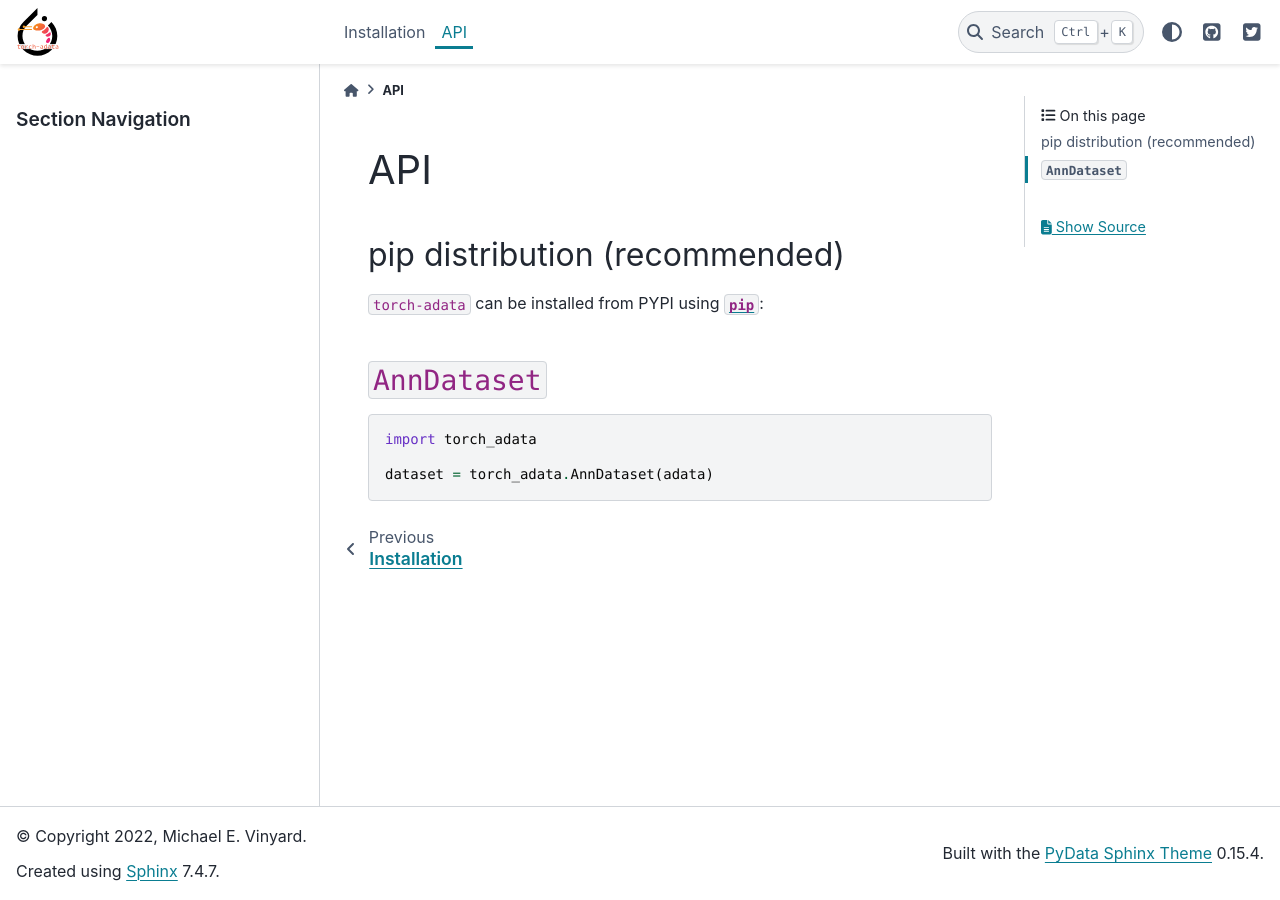
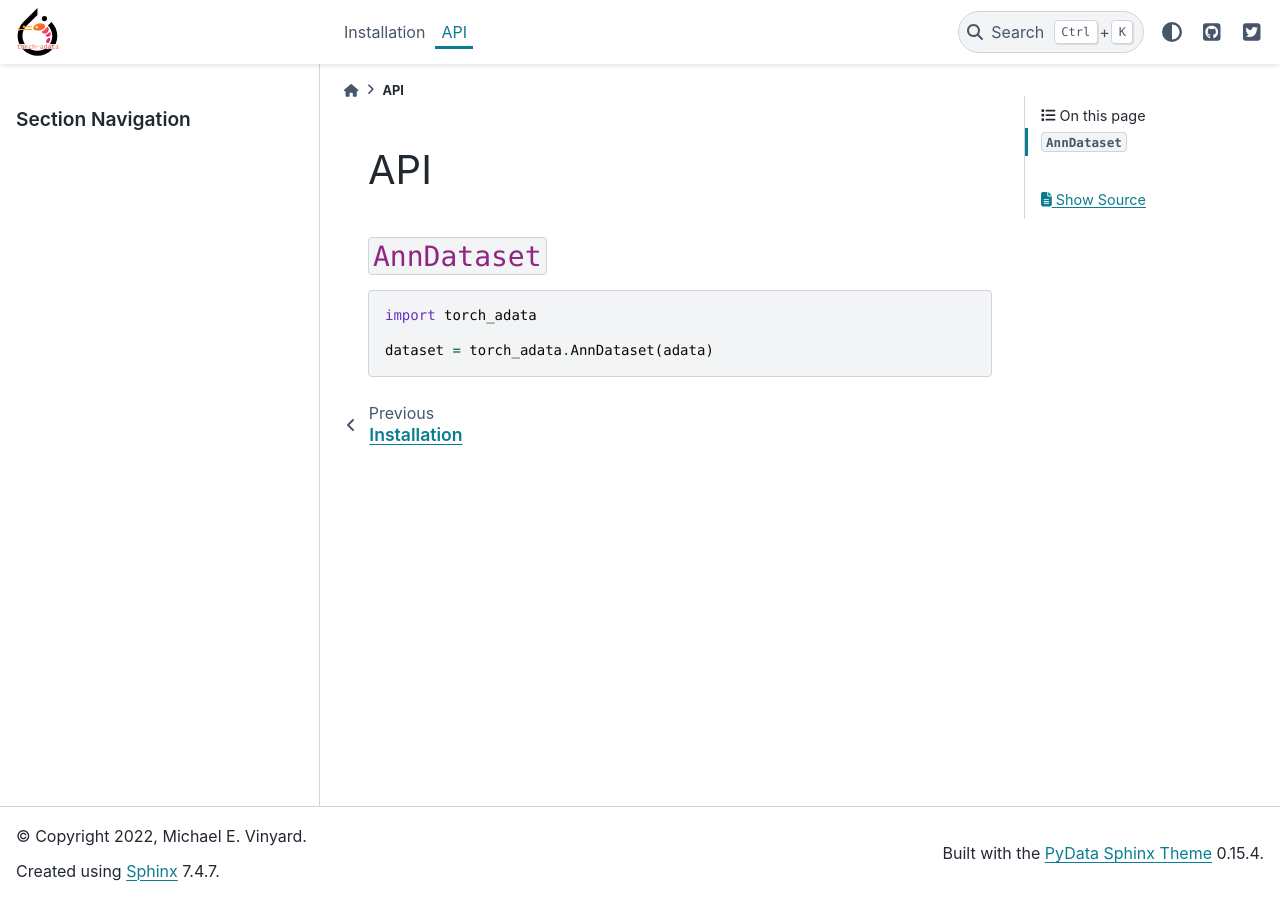
Before and after one commit to mvinyard/torch-adata, a Sphinx documentation site: the page built from docs/source/API/index.md, in a window 1280 px wide. Built offline with Sphinx 7.4.7 and the PyData theme 0.15.4, drawn with Linux system fonts in a browser that asks for light colours.

Commit message:
Update index.md

```diff
--- a/docs/source/API/index.md
+++ b/docs/source/API/index.md
@@ -1,8 +1,4 @@
 # API
-
-### pip distribution (recommended)
-`torch-adata` can be installed from PYPI using
-[**`pip`**](https://pypi.org/project/torch-adata/):
 
 ### `AnnDataset`
 
```
